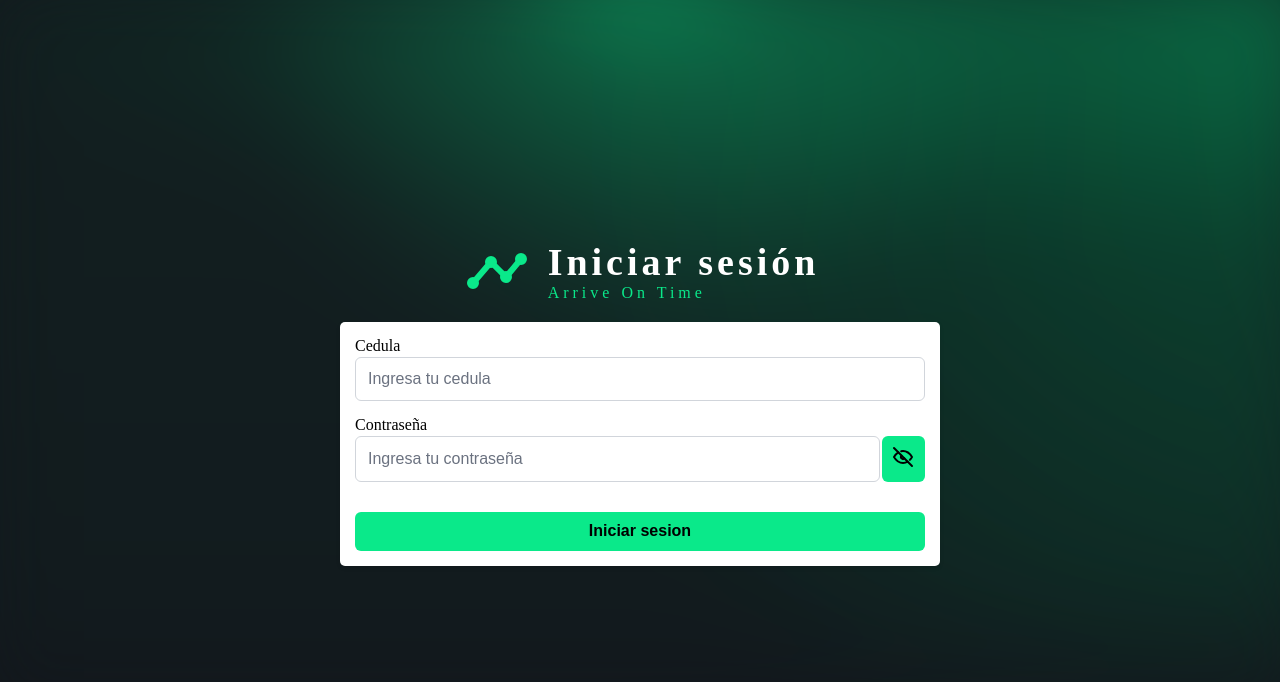
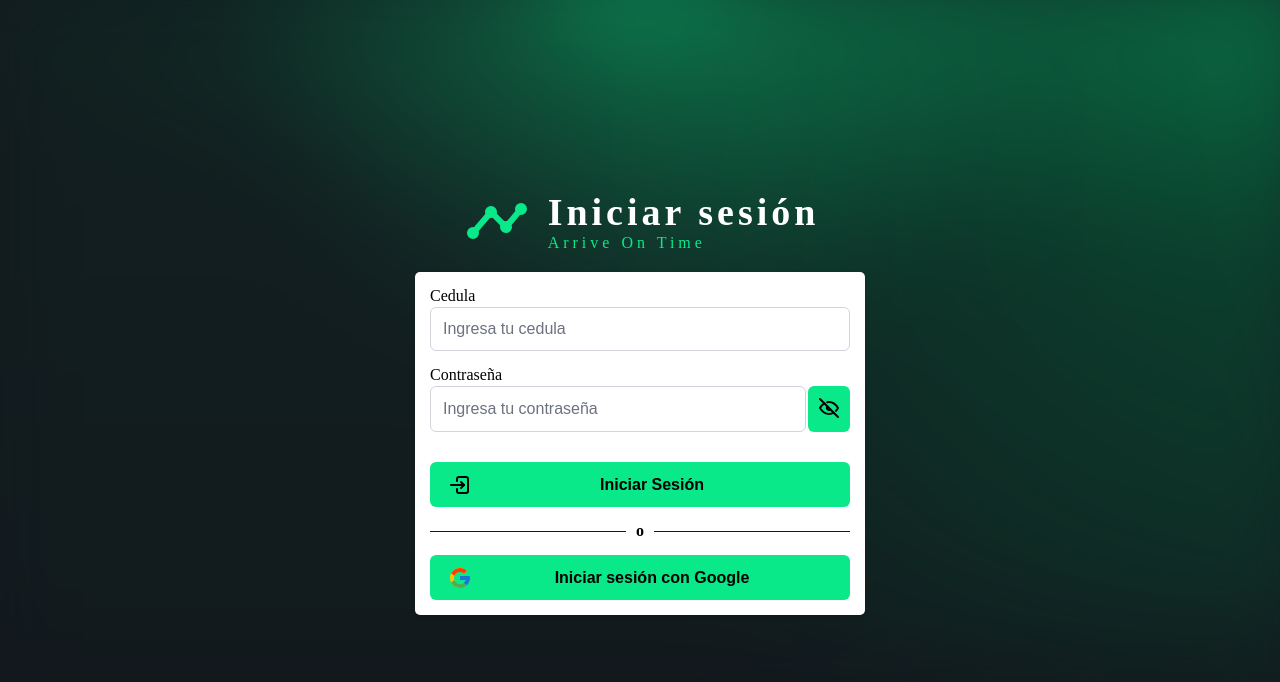
Before and after one commit to nicolas20069/arrive_on_time_v2, a React (Vite) app in the folder frontend/: page / in a window 1280 px wide. Shown: the top 682 px of the page. Built offline with nearby package versions, Linux system fonts and the light colour scheme; a web font is replaced by a local one.

Commit message:
Add login google button

```diff
--- a/frontend/src/login/index.jsx
+++ b/frontend/src/login/index.jsx
@@ -126,11 +126,30 @@ export function Login() {
 
         <Button
           type="submit"
-          label="Iniciar sesion"
+          label="Iniciar Sesión"
+          icon="custom-login-icon"
+          iconPos="left"
           size="small"
           className="primary-button login-button"
           onClick={handleLogin}
         />
+
+        <div class="separator">
+          <div class="line"/>
+          <span>o</span>
+          <div class="line"/>
+        </div>
+
+        <Button
+          type="button"
+          label="Iniciar sesión con Google"
+          icon="custom-google-icon"
+          size="small"
+          iconPos="left"
+          className="primary-button login-button"
+          style={{ marginTop: "0" }}
+        />
+
       </form>
     </main>
   );
--- a/frontend/src/login/login.css
+++ b/frontend/src/login/login.css
@@ -62,7 +62,7 @@
   display: flex;
   flex-direction: column;
   width: 100%;
-  max-width: 600px;
+  max-width: 450px;
   gap: 15px;
   padding: 15px;
   margin: 0 auto;
@@ -92,3 +92,39 @@
   margin-top: 15px;
   font-size: 16px;
 }
+
+.custom-login-icon {
+  background-image: url('/login.svg');
+  background-size: cover;
+  width: 24px;
+  height: 24px;
+  margin: 0;
+}
+
+.custom-google-icon {
+  background-image: url('/google.svg');
+  background-size: cover;
+  width: 24px;
+  height: 24px;
+  margin: 0;
+}
+
+.separator {
+  display: flex;
+  align-items: center;
+  gap: 10px;
+  width: 100%;
+  text-align: center;
+}
+
+.separator .line {
+  flex-grow: 1;
+  height: 1px;
+  background-color: #121a1d;
+}
+
+.separator span {
+  white-space: nowrap;
+  color: #000;
+  font-weight: bold;
+}
```
Also changed, not shown: frontend/public/google.svg (added), frontend/public/login.svg (added).
